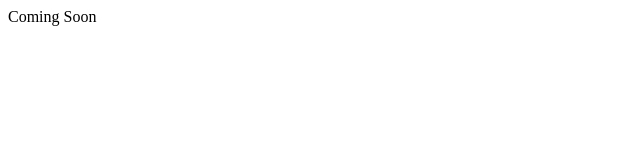
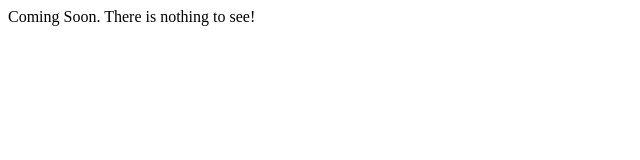
Before and after one commit to ramonaworks/03_onlinevirtualworlds, a website: page index.html in a window 1280 px wide. Shown: the whole page, without its empty margins (0-640 px from the left). Drawn offline with Linux system fonts and the light colour scheme.

Commit message:
Basic Addition

```diff
--- a/index.html
+++ b/index.html
@@ -16,7 +16,7 @@
     </head>
     <body>
          <div id="root">
-            Coming Soon
+            Coming Soon.  There is nothing to see!
          </div>
 
 
```
